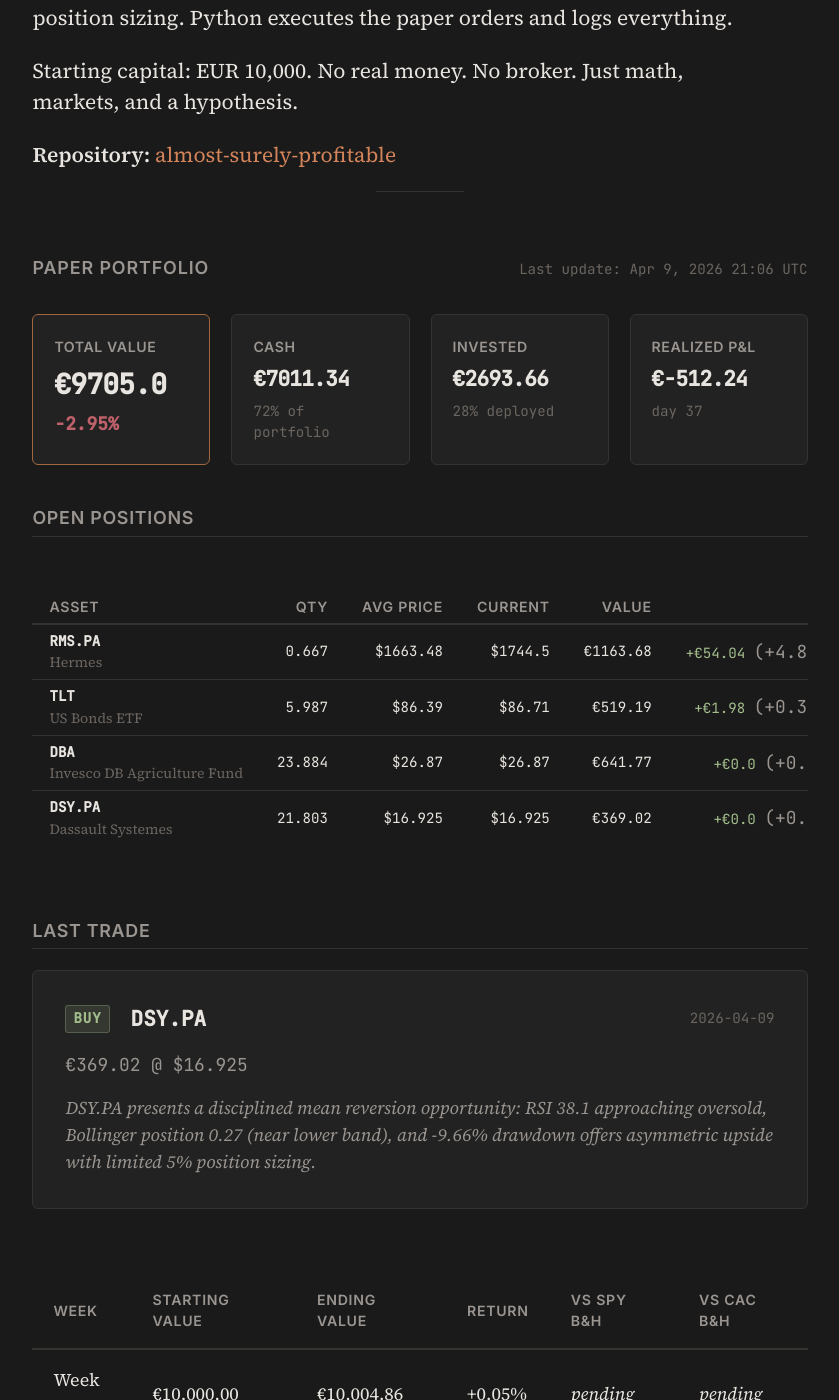
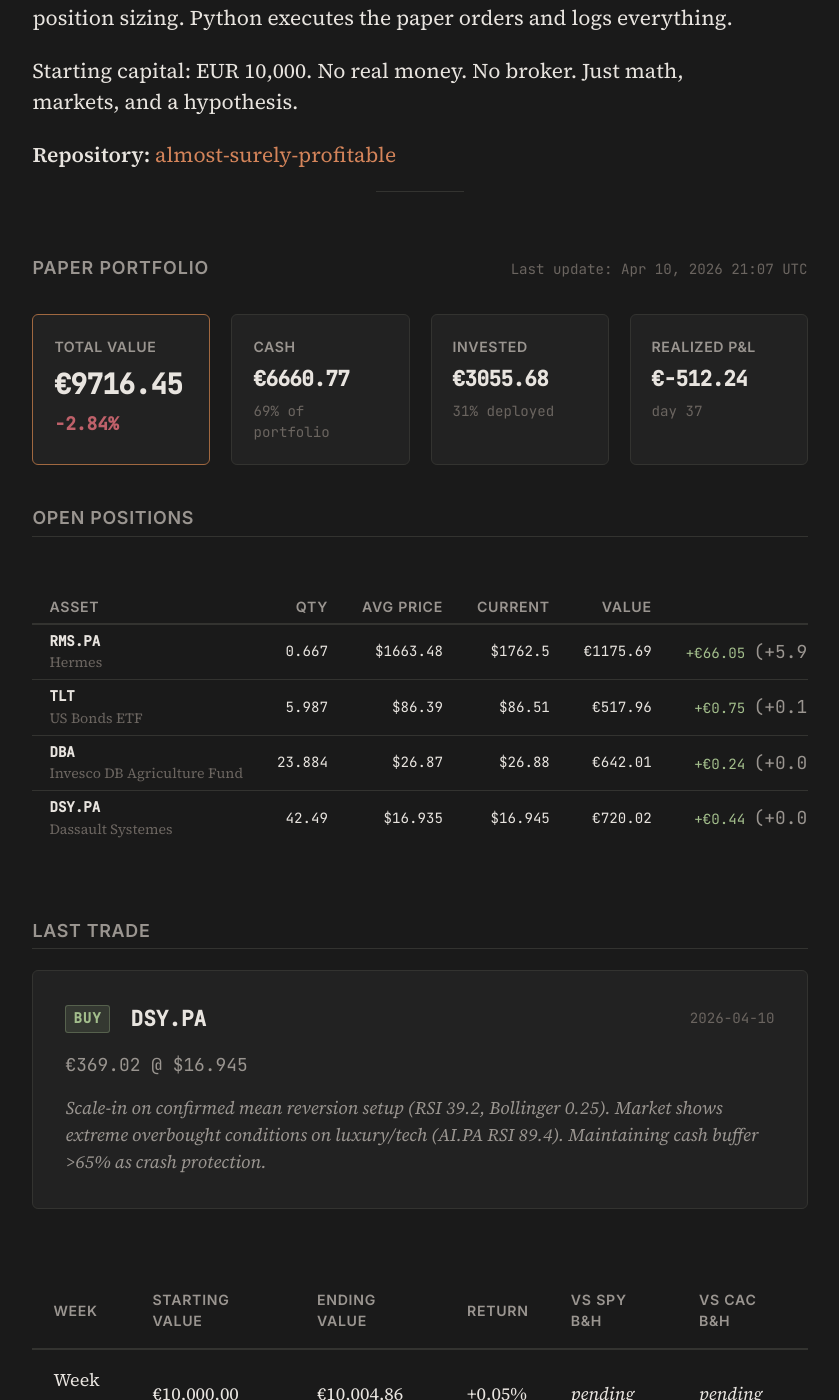
Before and after one commit to Alm0stSurely/alm0stsurely.github.io, a Jekyll site: the page built from trading.md, in a window 1280 px wide and 1400 px high, scrolled down 854 px. Shown: the whole window, without its empty margins (220-1059 px from the left). Built offline with Jekyll 4.4.1, drawn with Linux system fonts in a browser that asks for light colours.

Commit message:
data: portfolio update 2026-04-10

```diff
--- a/_data/portfolio.json
+++ b/_data/portfolio.json
@@ -1,9 +1,9 @@
 {
-  "last_updated": "2026-04-09T21:06:36",
+  "last_updated": "2026-04-10T21:07:19",
   "starting_capital": 10000.00,
-  "cash": 7011.34,
-  "total_value": 9705.00,
-  "total_return_pct": -2.95,
+  "cash": 6660.77,
+  "total_value": 9716.45,
+  "total_return_pct": -2.84,
   "total_realized_pnl": -512.24,
   "days_active": 37,
   "positions": [
@@ -12,52 +12,52 @@
       "name": "Hermes",
       "quantity": 0.667,
       "avg_price": 1663.48,
-      "current_price": 1744.50,
-      "market_value": 1163.68,
-      "pnl": 54.04,
-      "pnl_pct": 4.87,
-      "allocation_pct": 11.99
+      "current_price": 1762.50,
+      "market_value": 1175.69,
+      "pnl": 66.05,
+      "pnl_pct": 5.95,
+      "allocation_pct": 12.10
     },
     {
       "ticker": "TLT",
       "name": "US Bonds ETF",
       "quantity": 5.987,
       "avg_price": 86.39,
-      "current_price": 86.71,
-      "market_value": 519.19,
-      "pnl": 1.98,
-      "pnl_pct": 0.38,
-      "allocation_pct": 5.35
+      "current_price": 86.51,
+      "market_value": 517.96,
+      "pnl": 0.75,
+      "pnl_pct": 0.14,
+      "allocation_pct": 5.33
     },
     {
       "ticker": "DBA",
       "name": "Invesco DB Agriculture Fund",
       "quantity": 23.884,
       "avg_price": 26.87,
-      "current_price": 26.87,
-      "market_value": 641.77,
-      "pnl": 0.00,
-      "pnl_pct": 0.00,
+      "current_price": 26.88,
+      "market_value": 642.01,
+      "pnl": 0.24,
+      "pnl_pct": 0.04,
       "allocation_pct": 6.61
     },
     {
       "ticker": "DSY.PA",
       "name": "Dassault Systemes",
-      "quantity": 21.803,
-      "avg_price": 16.925,
-      "current_price": 16.925,
-      "market_value": 369.02,
-      "pnl": 0.00,
-      "pnl_pct": 0.00,
-      "allocation_pct": 3.80
+      "quantity": 42.49,
+      "avg_price": 16.935,
+      "current_price": 16.945,
+      "market_value": 720.02,
+      "pnl": 0.44,
+      "pnl_pct": 0.06,
+      "allocation_pct": 7.41
     }
   ],
   "last_trade": {
-    "date": "2026-04-09",
+    "date": "2026-04-10",
     "ticker": "DSY.PA",
     "action": "buy",
-    "price": 16.925,
+    "price": 16.945,
     "amount": 369.02,
-    "reasoning": "DSY.PA presents a disciplined mean reversion opportunity: RSI 38.1 approaching oversold, Bollinger position 0.27 (near lower band), and -9.66% drawdown offers asymmetric upside with limited 5% position sizing."
+    "reasoning": "Scale-in on confirmed mean reversion setup (RSI 39.2, Bollinger 0.25). Market shows extreme overbought conditions on luxury/tech (AI.PA RSI 89.4). Maintaining cash buffer >65% as crash protection."
   }
 }
```
